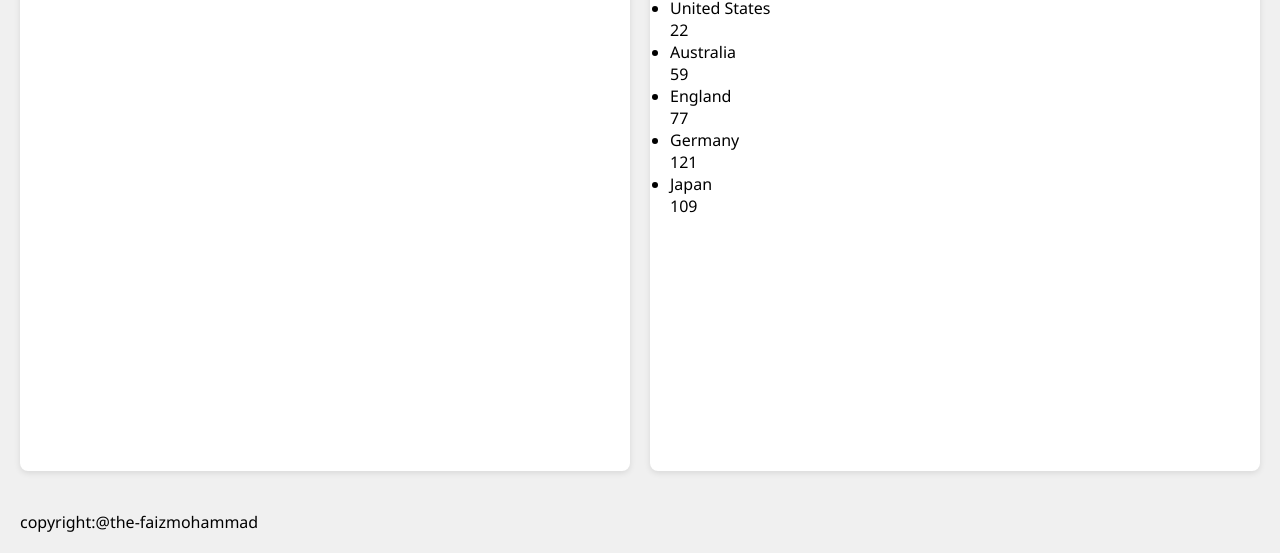
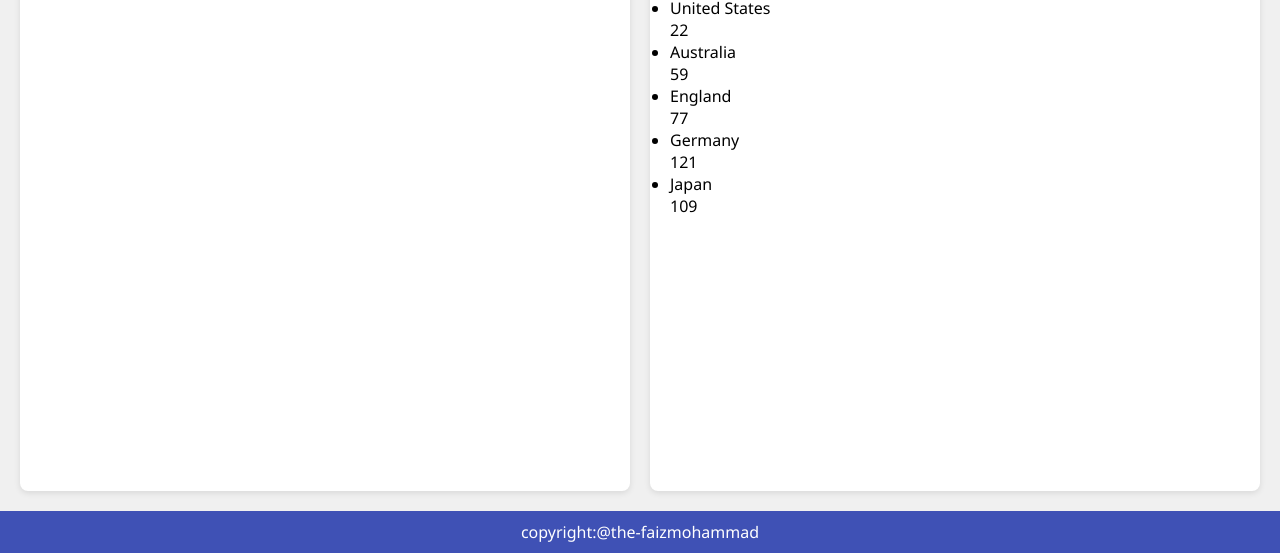
Before and after one commit to the-faizmohammad/leaderboard-game, a website built with webpack: page src/index.html in a window 1280 px wide. Shown: the part 247-800 px from the top of the page. Built offline with nearby package versions, Linux system fonts and the light colour scheme.

Commit message:
add styling for footer in styles.css

```diff
--- a/src/styles.css
+++ b/src/styles.css
@@ -39,3 +39,9 @@ header,
     text-align: center;
     padding: 20px 0;
   }
+footer {
+    text-align: center;
+    padding: 10px;
+    background-color: #3f51b5;
+    color: #fff;
+  }
```
